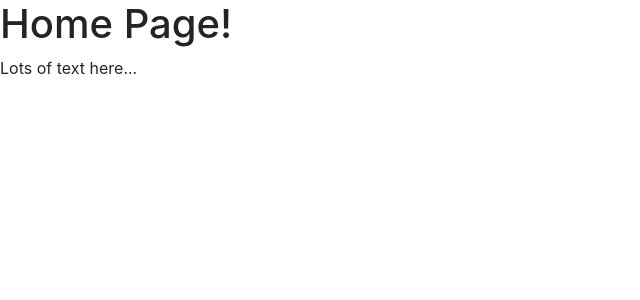
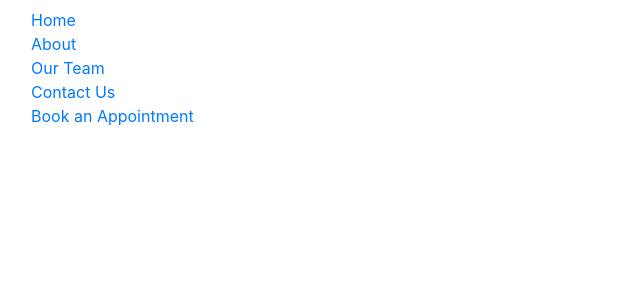
Before and after one commit to cfconor/hope-counselling-app, a Django app: page / in a window 1280 px wide. Shown: the top 300 px of the page, without its empty margins (0-640 px from the left). Run offline with Django 3.2, Linux system fonts and the light colour scheme; some libraries are stand-ins or nearby versions.

Commit message:
added header html

```diff
--- a/home/templates/home/index.html
+++ b/home/templates/home/index.html
@@ -5,6 +5,4 @@
 {% endblock %}
 
 {% block content %}
-<h1>Home Page!</h1>
-<p>Lots of text here...</p>
 {% endblock %}
--- a/templates/base.html
+++ b/templates/base.html
@@ -16,6 +16,10 @@
     <title>Hope Counselling | {% block pagetitle %}{% endblock %}</title>
   </head>
   <body>
+    <header>
+      {% include 'includes/header_content.html' %}
+    </header>
+
     {% block popups %}
     {% endblock %}
 
--- /dev/null
+++ b/templates/includes/header_content.html
@@ -0,0 +1,23 @@
+<nav class="navbar navbar-default">
+    <div class="container-fluid">
+        <div class="navbar-nav">
+            <ul class="navbar-nav">
+                <li class="navbar-link">
+                    <a href="">Home</a>
+                </li>
+                <li class="navbar-link">
+                    <a href="">About</a>
+                </li>
+                <li class="navbar-link">
+                    <a href="">Our Team</a>
+                </li>
+                <li class="navbar-link">
+                    <a href="">Contact Us</a>
+                </li>
+                <li class="navbar-btn">
+                    <a href="">Book an Appointment</a>
+                </li>
+            </ul>
+        </div>
+    </div><!-- /.container-fluid -->
+</nav>
```
